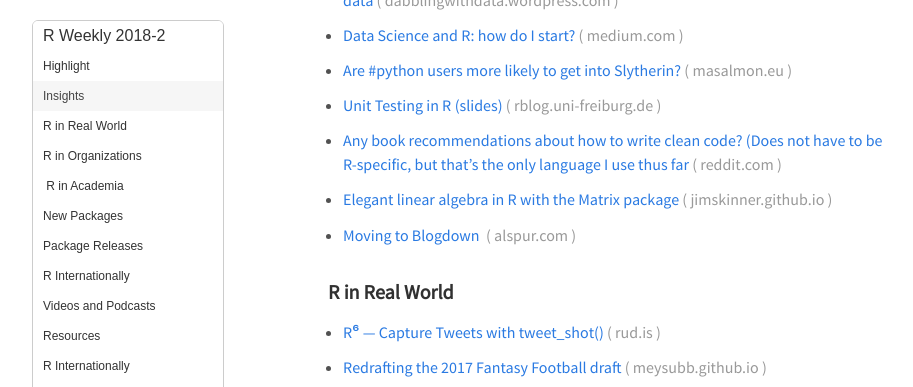
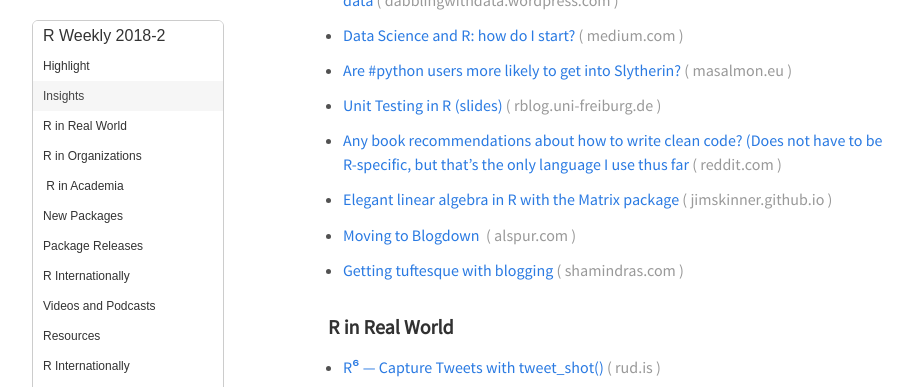
Before and after one commit to rweekly/rweekly.org, a Jekyll site: the page built from draft.md, in a window 1280 px wide and 900 px high, scrolled down 436 px, cut to the strip 0-387 px from the top of the window. Shown: the whole strip, without its empty margins (32-945 px from the left). Built offline with Jekyll 4.4.1, drawn with Linux system fonts in a browser that asks for light colours; emoji names are drawn with the system emoji font; comment, search, counter and statistics services are not loaded.

Commit message:
Update draft.md
Thanks @shamindras

```diff
--- a/draft.md
+++ b/draft.md
@@ -32,6 +32,8 @@ Release Date: 2018-1-8
 + [Elegant linear algebra in R with the Matrix package](https://jimskinner.github.io/post/elegant-linear-algebra-in-r-with-the-matrix-package/)
 
 + [Moving to Blogdown ](https://www.alspur.com/moving-to-blogdown/)
+
++ [Getting tuftesque with blogging](https://www.shamindras.com/2017/12/31/getting-tuftesque-with-blogging/)
 
 ### R in Real World
 
```
